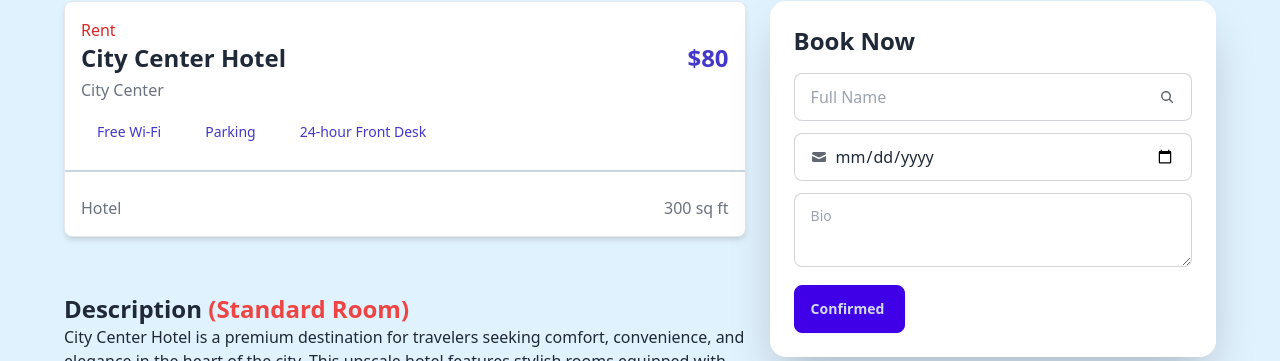
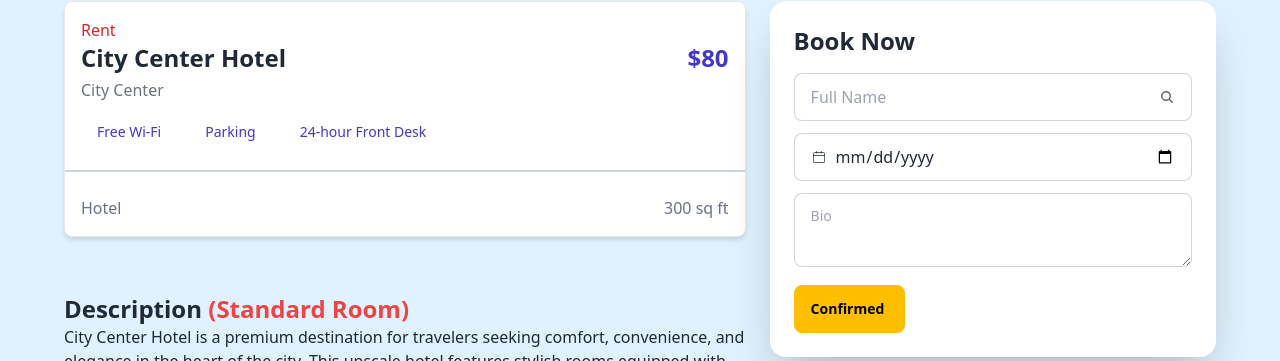
Before and after one commit to rajiul93/hospitality, a React (Vite) app: page /details/1 in a window 1280 px wide. Shown: the part 591-952 px from the top of the page. Built offline with nearby package versions, Linux system fonts and the light colour scheme; no server answers; sample sign-in values are in the browser's storage; a web font is replaced by a local one.

Commit message:
contact page table correcton

```diff
--- a/src/Page/Contact/Contact.jsx
+++ b/src/Page/Contact/Contact.jsx
@@ -2,7 +2,22 @@ import { Helmet } from "react-helmet-async";
 import { CiLocationOn } from "react-icons/ci";
 import { LuPhoneCall } from "react-icons/lu";
 import { MdOutlineForwardToInbox } from "react-icons/md";
+import Swal from 'sweetalert2';
+
 const Contact = () => {
+
+  const sendMail =(e)=>{
+    e.preventDefault()
+    Swal.fire({
+      position: "top-end",
+      icon: "success",
+      title: "Your message message been send",
+      showConfirmButton: false,
+      timer: 1500
+    });
+  }
+
+
   return (
     <div className=" min-h-screen max-w-6xl  mx-auto bg-white">
       <Helmet>
@@ -47,7 +62,7 @@ const Contact = () => {
 
 
         <div className="card shrink-0 w-full max-w-sm shadow-2xl bg-base-100">
-          <form className="card-body">
+          <form onSubmit={sendMail} className="card-body">
             <div className="form-control">
               <label className="label">
                 <span className="label-text">Email</span>
@@ -55,6 +70,7 @@ const Contact = () => {
               <input
                 type="email"
                 placeholder="email"
+                name="email"
                 className="input input-bordered"
                 required
               />
@@ -64,6 +80,7 @@ const Contact = () => {
                 <span className="label-text">Message</span>
               </label>
               <textarea
+              name="message"
              className="textarea textarea-bordered"
              placeholder="Bio"
                 required
--- a/src/Page/Details/Details.jsx
+++ b/src/Page/Details/Details.jsx
@@ -1,7 +1,10 @@
 import { useContext } from "react";
 import { Helmet } from "react-helmet-async";
+import { CiCalendar } from "react-icons/ci";
 import { useLoaderData, useParams } from "react-router-dom";
+import Swal from 'sweetalert2';
 import { AuthContext } from "../../Provider/AuthProvider";
+
 const Details = () => {
 
   const {loader} = useContext(AuthContext);
@@ -25,6 +28,30 @@ const Details = () => {
     image,
     segment_name,
   } = singleData;
+
+
+const confirmForm =(e)=>{
+  e.preventDefault()
+  const name = e.target.name.value;
+  const date =e.target.date.value
+  Swal.fire({
+    title: `<strong>Hi <u>${name}</u></strong>`,
+
+    html: `
+    <h1> conformation date: ${date}</h1>
+      Our representative team will  <b>Contact</b>,
+      with you
+    `,
+    showCloseButton: true,
+    showCancelButton: true,
+    focusConfirm: false,
+    confirmButtonText: `
+      <i class="fa fa-thumbs-up"></i> Great!
+    `,
+    confirmButtonAriaLabel: "Thumbs up, great!",
+
+  });
+}
 
   return (
     <div className="bg-[#e0f2fe]">
@@ -89,9 +116,10 @@ const Details = () => {
           </div>
           <div className="lg:col-span-2 rounded-2xl p-2 md:p-6 mt-14 bg-white shadow-2xl ">
             <h1 className="text-2xl font-semibold mb-4">Book Now{}</h1>
-            <div className="space-y-3">
+
+            <form onSubmit={confirmForm} className="space-y-3">
               <label className="input input-bordered flex items-center gap-2">
-                <input type="text" className="grow" placeholder="Full Name" />
+                <input name="name" type="text" className="grow" required placeholder="Full Name" />
                 <svg
                   xmlns="http://www.w3.org/2000/svg"
                   viewBox="0 0 16 16"
@@ -106,27 +134,21 @@ const Details = () => {
                 </svg>
               </label>
               <label className="input input-bordered flex items-center gap-2">
-                <svg
-                  xmlns="http://www.w3.org/2000/svg"
-                  viewBox="0 0 16 16"
-                  fill="currentColor"
-                  className="w-4 h-4 opacity-70"
-                >
-                  <path d="M2.5 3A1.5 1.5 0 0 0 1 4.5v.793c.026.009.051.02.076.032L7.674 8.51c.206.1.446.1.652 0l6.598-3.185A.755.755 0 0 1 15 5.293V4.5A1.5 1.5 0 0 0 13.5 3h-11Z" />
-                  <path d="M15 6.954 8.978 9.86a2.25 2.25 0 0 1-1.956 0L1 6.954V11.5A1.5 1.5 0 0 0 2.5 13h11a1.5 1.5 0 0 0 1.5-1.5V6.954Z" />
-                </svg>
-                <input type="date" className="grow" placeholder="Email" />
+              <CiCalendar />
+                <input name="date" type="date" className="grow" required  />
               </label>
               <textarea
+              name="description"
                 className="textarea textarea-bordered w-full"
                 placeholder="Bio"
               ></textarea>
               <input
                 type="submit"
                 value="Confirmed "
-                className="btn btn-active btn-primary"
+                className="btn btn-warning btn-primary"
               />
-            </div>
+            </form>
+
           </div>
         </div>
 
--- a/src/Page/Login/Login.jsx
+++ b/src/Page/Login/Login.jsx
@@ -157,7 +157,7 @@ const tLogin =()=>{
           <Link
             rel="noopener noreferrer"
             to="/registration"
-            className="underline dark:text-gray-800"
+            className="underline ms-2 dark:text-gray-800"
             data-abc="true"
           >
             Sign up
--- a/src/Page/Registration/Registration.jsx
+++ b/src/Page/Registration/Registration.jsx
@@ -243,7 +243,7 @@ const Registration = () => {
           Dont have an account?
           <Link
            to='/login'
-            className="underline dark:text-gray-800"
+            className="underline dark:text-gray-800 ms-2"
             data-abc="true"
           >
             Sign up
```
